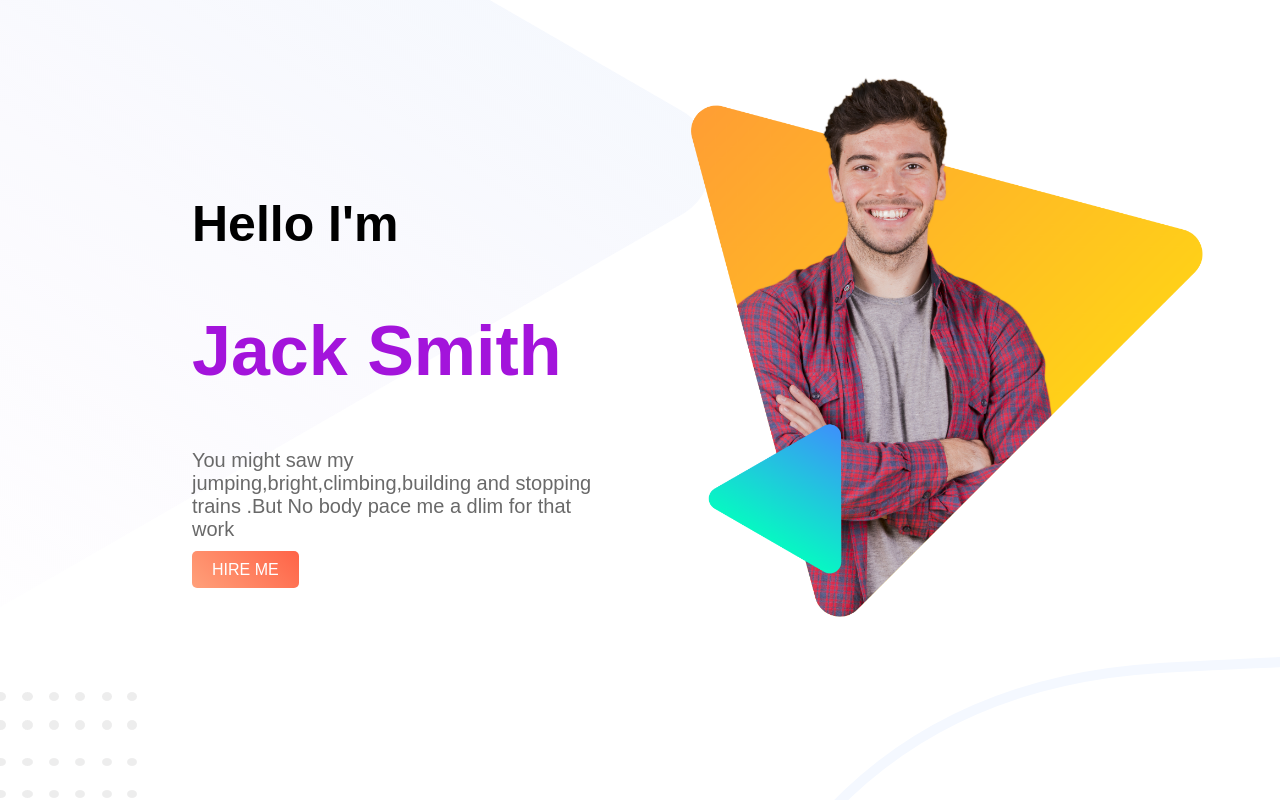
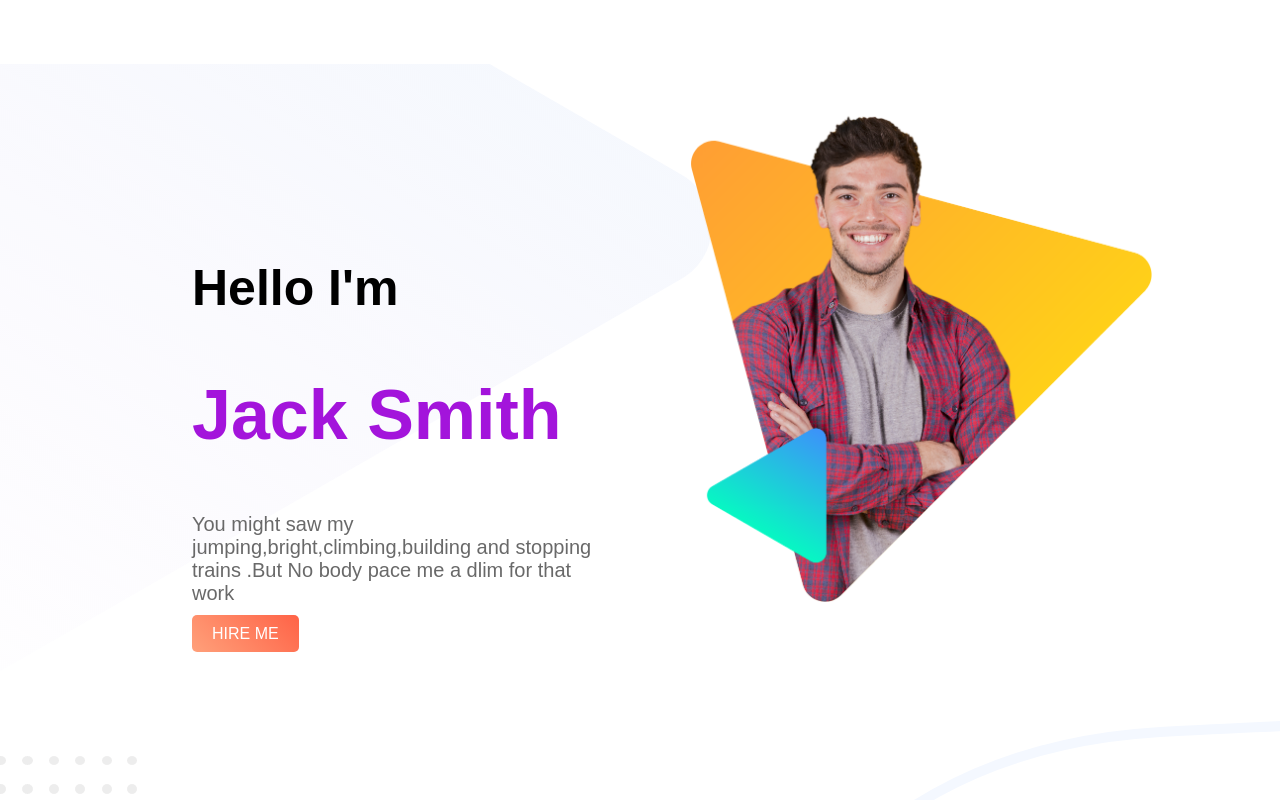
Before and after one commit to ripon4521/practise-website, a plain HTML site: page index.html in a window 1280 px wide. Shown: the top 800 px of the page. Drawn offline with Linux system fonts and the light colour scheme.

Commit message:
resolving

```diff
--- a/style.css
+++ b/style.css
@@ -29,12 +29,13 @@ p{
     color: rgb(163, 20, 219);
 }
 .half-width img{
-    width: 100%;
-    padding-top: 15%;
+    width: 90%;
+    padding-top: 10%;
 }
 .top-banner{
     background-image: url( ./header-bg.png);
     background-repeat: no-repeat;
+    margin-top: 5%;
 }
 section{
      height: 500px;
@@ -66,7 +67,7 @@ section{
 
 }
 .second-width img{
-    width: 70%;
+    width: 60%;
 }
 .second-width h1{
     font-size: 50px;
```
